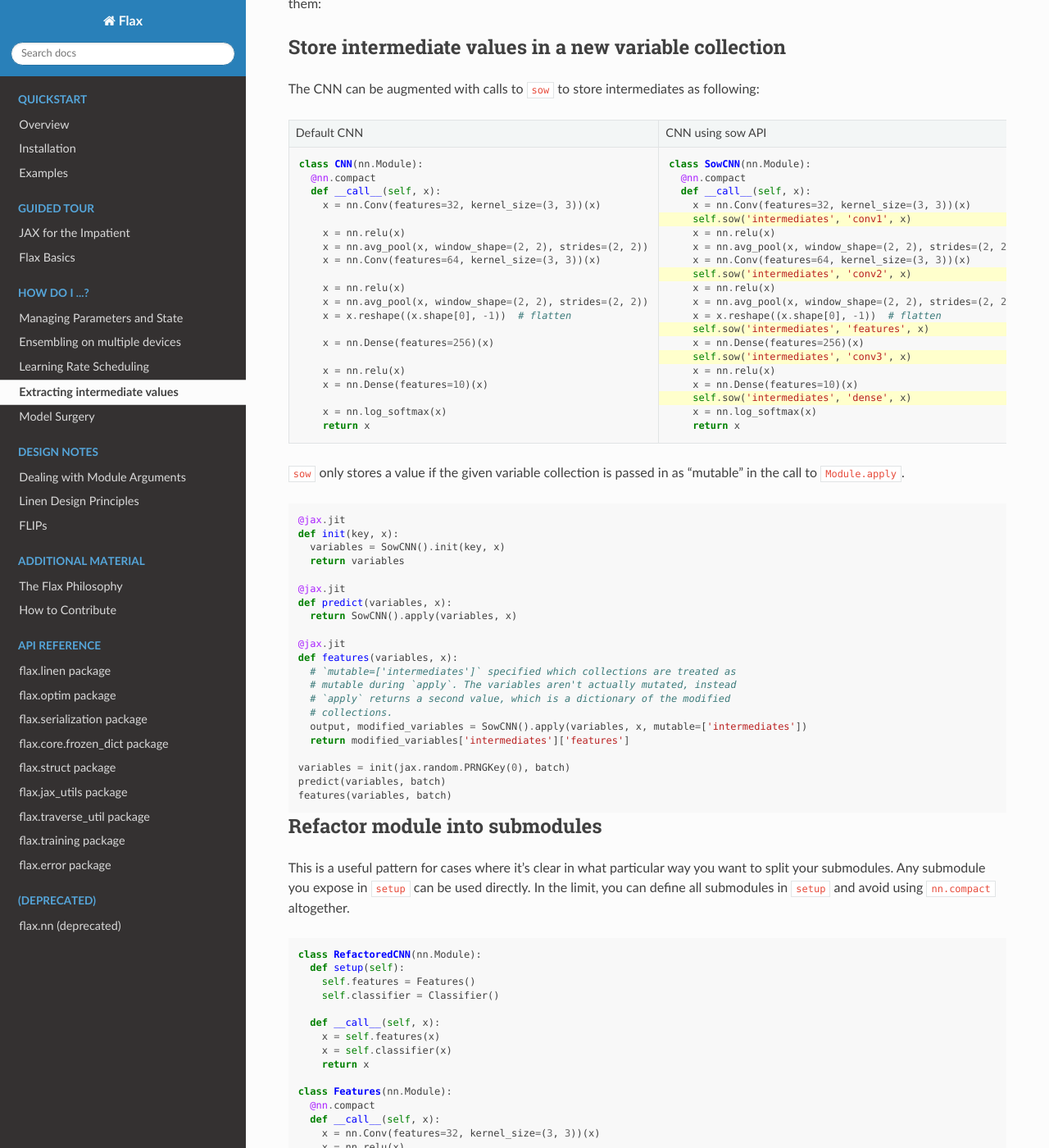
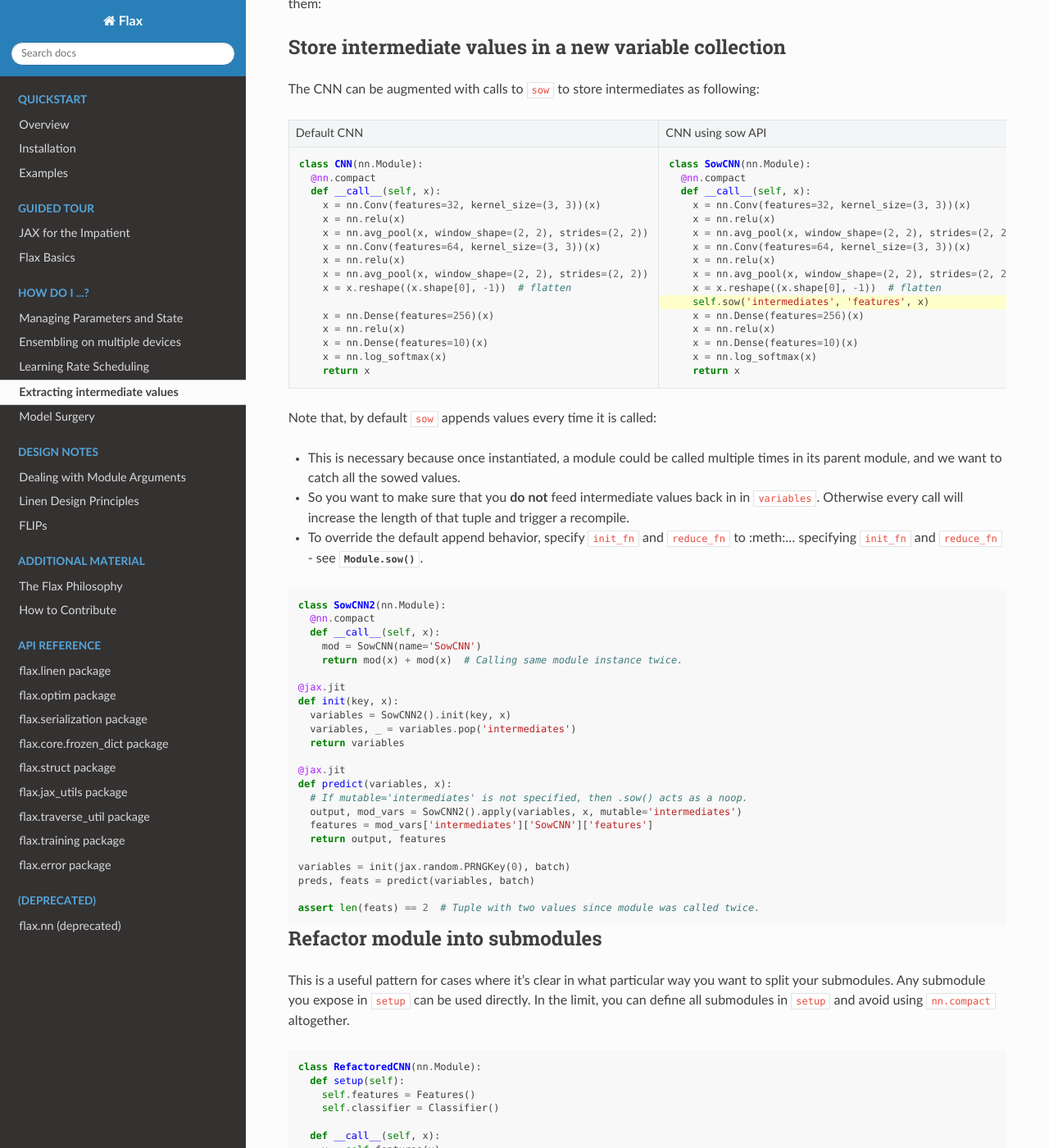
Before and after one commit to bortkomencw/flax, a Sphinx documentation site: the page built from docs/howtos/extracting_intermediates.rst, in a window 1280 px wide and 1400 px high, scrolled down 541 px. Shown: the whole window at 82% size. Built offline with Sphinx 7.4.7 and the Read the Docs theme 2.0.0, drawn with Linux system fonts in a browser that asks for light colours.

Commit message:
Improves .sow() example HOWTO.
See also #1227 for motivation.

FYI @bastings

```diff
--- a/docs/flax.linen.rst
+++ b/docs/flax.linen.rst
@@ -12,7 +12,7 @@ Module
 ------------------------
 
 .. autoclass:: Module
-   :members: setup, variable, param, bind, apply, init, init_with_output, make_rng, variables, Variable, __setattr__
+   :members: setup, variable, param, bind, apply, init, init_with_output, make_rng, sow, variables, Variable, __setattr__
 
 Init/Apply
 ------------------------
--- a/docs/howtos/extracting_intermediates.rst
+++ b/docs/howtos/extracting_intermediates.rst
@@ -51,20 +51,16 @@ The CNN can be augmented with calls to ``sow`` to store intermediates as followi
     @nn.compact
     def __call__(self, x):
       x = nn.Conv(features=32, kernel_size=(3, 3))(x)
-
       x = nn.relu(x)
       x = nn.avg_pool(x, window_shape=(2, 2), strides=(2, 2))
       x = nn.Conv(features=64, kernel_size=(3, 3))(x)
-
       x = nn.relu(x)
       x = nn.avg_pool(x, window_shape=(2, 2), strides=(2, 2))
       x = x.reshape((x.shape[0], -1))  # flatten
 
       x = nn.Dense(features=256)(x)
-
       x = nn.relu(x)
       x = nn.Dense(features=10)(x)
-
       x = nn.log_softmax(x)
       return x
   ---
@@ -72,49 +68,55 @@ The CNN can be augmented with calls to ``sow`` to store intermediates as followi
     @nn.compact
     def __call__(self, x):
       x = nn.Conv(features=32, kernel_size=(3, 3))(x)
-      self.sow('intermediates', 'conv1', x) #!
       x = nn.relu(x)
       x = nn.avg_pool(x, window_shape=(2, 2), strides=(2, 2))
       x = nn.Conv(features=64, kernel_size=(3, 3))(x)
-      self.sow('intermediates', 'conv2', x) #!
       x = nn.relu(x)
       x = nn.avg_pool(x, window_shape=(2, 2), strides=(2, 2))
       x = x.reshape((x.shape[0], -1))  # flatten
       self.sow('intermediates', 'features', x) #!
       x = nn.Dense(features=256)(x)
-      self.sow('intermediates', 'conv3', x) #!
       x = nn.relu(x)
       x = nn.Dense(features=10)(x)
-      self.sow('intermediates', 'dense', x) #!
       x = nn.log_softmax(x)
       return x
 
-``sow`` only stores a value if the given variable collection is passed in
-as "mutable" in the call to :code:`Module.apply`.
+Note that, by default ``sow`` appends values every time it is called:
+
+* This is necessary because once instantiated, a module could be called multiple
+  times in its parent module, and we want to catch all the sowed values.
+* So you want to make sure that you **do not** feed intermediate values back in
+  in ``variables``. Otherwise every call will increase the length of that tuple
+  and trigger a recompile.
+* To override the default append behavior, specify ``init_fn`` and ``reduce_fn`` to :meth:...
+  specifying ``init_fn`` and ``reduce_fn`` - see
+  :meth:`Module.sow() <flax.linen.Module.sow>`.
 
 .. testcode::
 
+  class SowCNN2(nn.Module):
+    @nn.compact
+    def __call__(self, x):
+      mod = SowCNN(name='SowCNN')
+      return mod(x) + mod(x)  # Calling same module instance twice.
+
   @jax.jit
   def init(key, x):
-    variables = SowCNN().init(key, x)
+    variables = SowCNN2().init(key, x)
+    variables, _ = variables.pop('intermediates')
     return variables
 
   @jax.jit
   def predict(variables, x):
-    return SowCNN().apply(variables, x)
-
-  @jax.jit
-  def features(variables, x):
-    # `mutable=['intermediates']` specified which collections are treated as
-    # mutable during `apply`. The variables aren't actually mutated, instead
-    # `apply` returns a second value, which is a dictionary of the modified
-    # collections.
-    output, modified_variables = SowCNN().apply(variables, x, mutable=['intermediates'])
-    return modified_variables['intermediates']['features']
+    # If mutable='intermediates' is not specified, then .sow() acts as a noop.
+    output, mod_vars = SowCNN2().apply(variables, x, mutable='intermediates')
+    features = mod_vars['intermediates']['SowCNN']['features']
+    return output, features
 
   variables = init(jax.random.PRNGKey(0), batch)
-  predict(variables, batch)
-  features(variables, batch)
+  preds, feats = predict(variables, batch)
+
+  assert len(feats) == 2  # Tuple with two values since module was called twice.
 
 Refactor module into submodules
 -------------------------------
@@ -172,8 +174,8 @@ avoid using ``nn.compact`` altogether.
   features(params, batch)
 
 
-Use `capture_intermediates`
----------------------------
+Use ``capture_intermediates``
+-----------------------------
 
 Linen supports the capture of intermediate return values from submodules automatically without any code changes.
 This pattern should be considered the "sledge hammer" approach to capturing intermediates.
```
Also changed, not shown: 1 other file.
